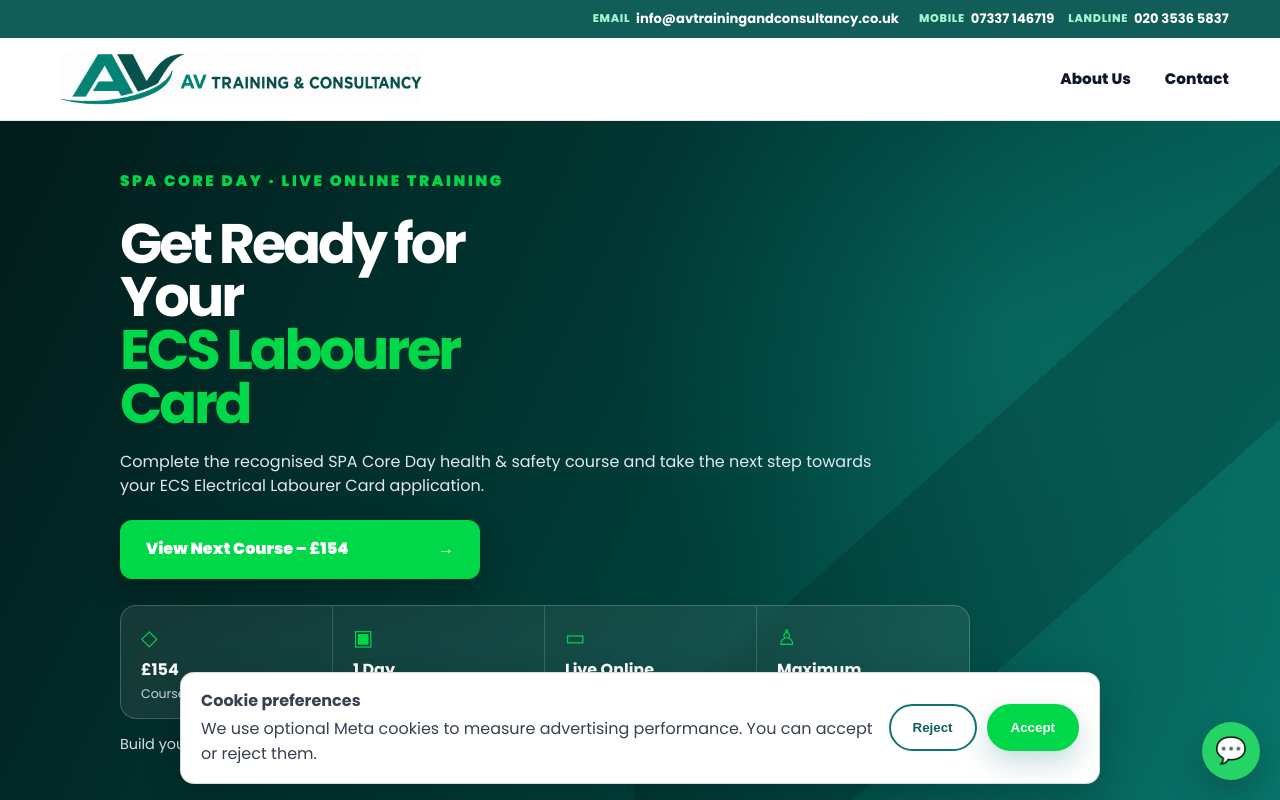
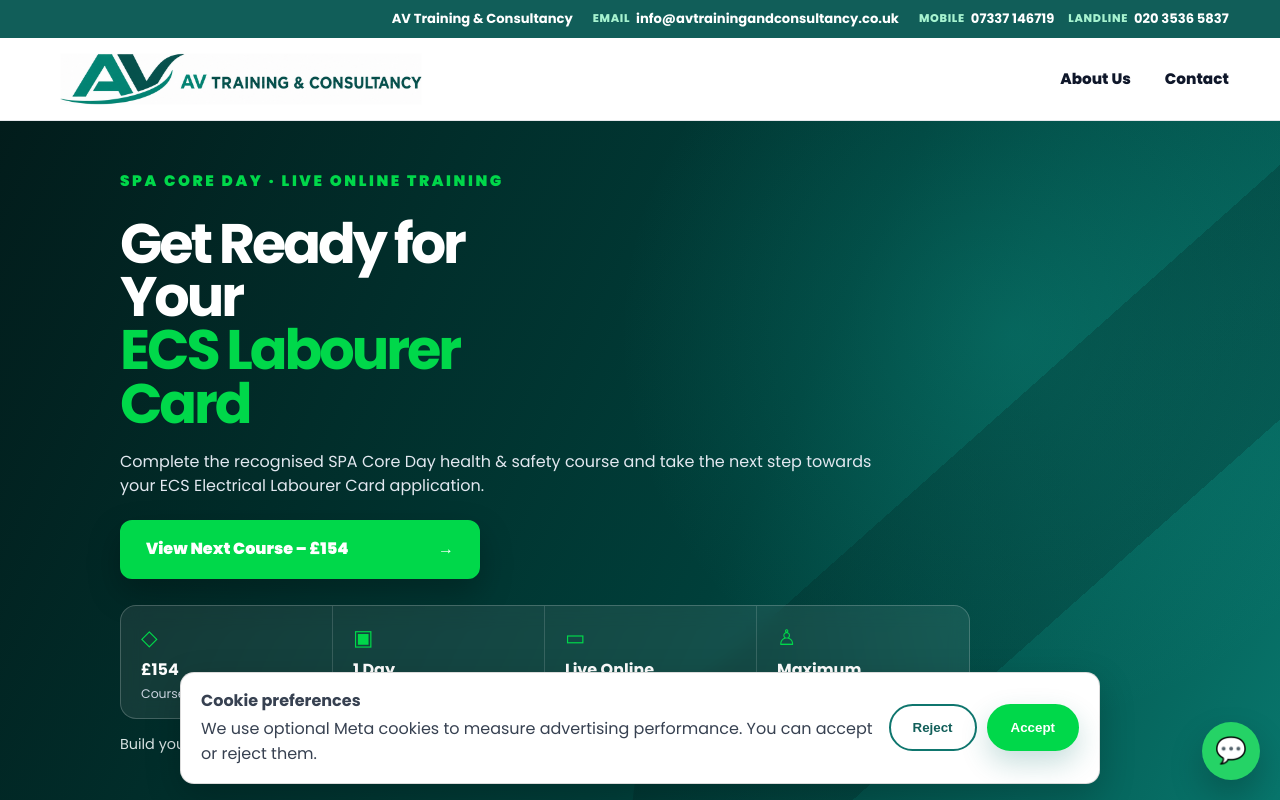
Before and after one commit to Kevinavey/AV_Training_Website_V7_Backend_Connected, a website: page index.html in a window 1280 px wide. Shown: the top 800 px of the page. Drawn offline with Linux system fonts and the light colour scheme; no server answers.

Commit message:
Add company name to top contact bar

```diff
--- a/index.html
+++ b/index.html
@@ -19,7 +19,7 @@
   <link rel="preconnect" href="https://fonts.googleapis.com"><link rel="preconnect" href="https://fonts.gstatic.com" crossorigin><link href="https://fonts.googleapis.com/css2?family=Poppins:wght@400;600;700;800;900&display=swap" rel="stylesheet"><link rel="stylesheet" href="css/style.css">
 </head>
 <body>
-<div class="contact-bar"><div class="container contact-bar-inner"><div class="contact-item"><span class="contact-label">Email</span><a data-email href="#">info@avtrainingandconsultancy.co.uk</a></div><div class="contact-bar-phones"><div class="contact-item"><span class="contact-label">Mobile</span><a data-phone href="#">07337 146719</a></div><div class="contact-item"><span class="contact-label">Landline</span><a data-landline href="#">020 3536 5837</a></div></div></div></div>
+<div class="contact-bar"><div class="container contact-bar-inner"><div class="top-company-name">AV Training &amp; Consultancy</div><div class="contact-item"><span class="contact-label">Email</span><a data-email href="#">info@avtrainingandconsultancy.co.uk</a></div><div class="contact-bar-phones"><div class="contact-item"><span class="contact-label">Mobile</span><a data-phone href="#">07337 146719</a></div><div class="contact-item"><span class="contact-label">Landline</span><a data-landline href="#">020 3536 5837</a></div></div></div></div>
 <nav class="nav home-nav"><div class="container nav-inner"><a class="brand" href="index.html" aria-label="AV Training & Consultancy home"><img src="images/av-training-consultancy-logo.png" alt="AV Training & Consultancy"></a><div class="nav-links home-nav-links"><a href="about.html">About Us</a><a href="contact.html">Contact</a></div></div></nav>
 <header class="hero ecs-hero exact-hero">
   <div class="container ecs-hero-content reveal show">
```
